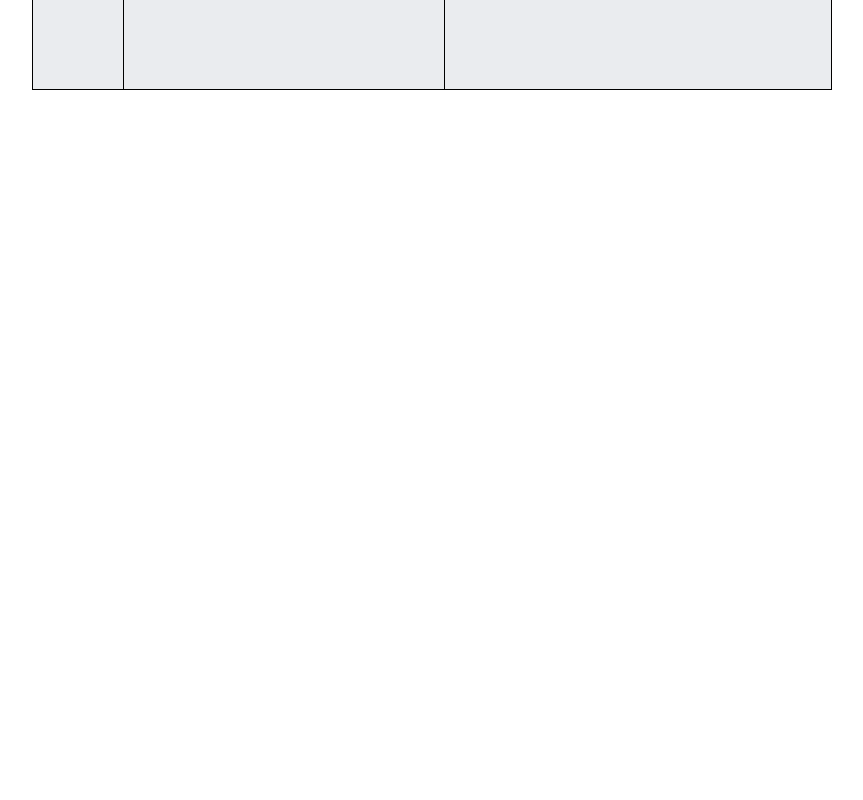
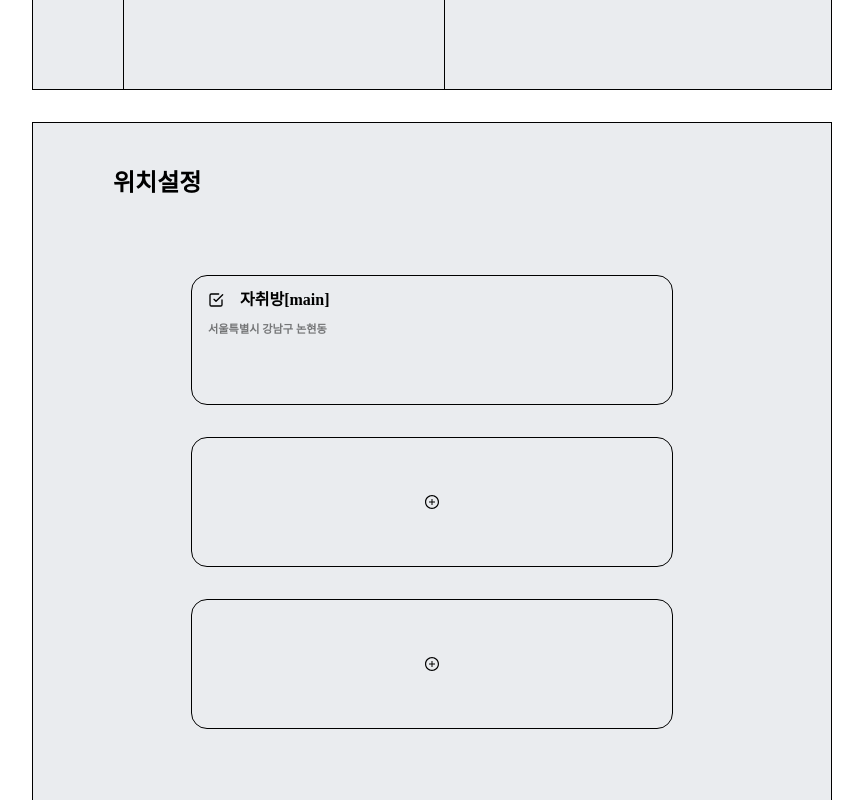
Before and after one commit to project-swap/swap, a React (Create React App) app: page /mypage in a window 1280 px wide. Shown: the part 1320-2120 px from the top of the page, without its empty margins (192-1055 px from the left). Built offline with nearby package versions, Linux system fonts and the light colour scheme; no server answers.

Commit message:
Style : 위치 설정 페이지 추가 - Mypage 파일 export 추가

```diff
--- /dev/null
+++ b/src/pages/LocationSetting.js
@@ -0,0 +1,69 @@
+import React from 'react';
+import styled from 'styled-components';
+import { Main } from './Mypage';
+import { AiOutlinePlusCircle } from 'react-icons/ai';
+import { FiCheckSquare } from 'react-icons/fi';
+
+const Title = styled.h3`
+  font-weight: 600;
+  margin: 3rem 5rem;
+  font-size: 1.5rem;
+`;
+
+const Select = styled.div`
+  display: flex;
+  border: 1px solid black;
+  width: 30rem;
+  height: 8rem;
+  margin: 2rem auto;
+  border-radius: 1rem;
+  &:nth-child(1) {
+    display: flex;
+    flex-direction: column;
+    h3 {
+      font-weight: 600;
+      margin-left: 1rem;
+    }
+  }
+  &:nth-child(2),
+  :nth-child(3) {
+    justify-content: center;
+    align-items: center;
+  }
+  .check {
+    display: flex;
+    padding: 1rem 1rem;
+  }
+  .location {
+    font-size: 0.7rem;
+    opacity: 0.5;
+  }
+`;
+
+const LocationSetting = () => {
+  return (
+    <Main>
+      <Title>위치설정</Title>
+
+      <div>
+        <Select>
+          <div className="check">
+            <FiCheckSquare />
+            <h3>자취방[main]</h3>
+          </div>
+          <div className="location">
+            <h3>서울특별시 강남구 논현동</h3>
+          </div>
+        </Select>
+        <Select>
+          <AiOutlinePlusCircle />
+        </Select>
+        <Select>
+          <AiOutlinePlusCircle />
+        </Select>
+      </div>
+    </Main>
+  );
+};
+
+export default LocationSetting;
--- a/src/pages/Mypage.js
+++ b/src/pages/Mypage.js
@@ -3,8 +3,9 @@ import styled from 'styled-components';
 import profile from '../assets/logo/android-icon-144x144.png';
 import { AiOutlinePlusCircle } from 'react-icons/ai';
 import SideBar from '../components/SideBar';
+import LocationSetting from './LocationSetting';
 
-const Main = styled.main`
+export const Main = styled.main`
   box-sizing: border-box;
   background-color: #eaecef;
   width: 50rem;
@@ -122,6 +123,7 @@ const Mypage = () => {
           </SwapAndBookMark>
         </SwapContainer>
       </Main>
+      <LocationSetting />
     </>
   );
 };
```
